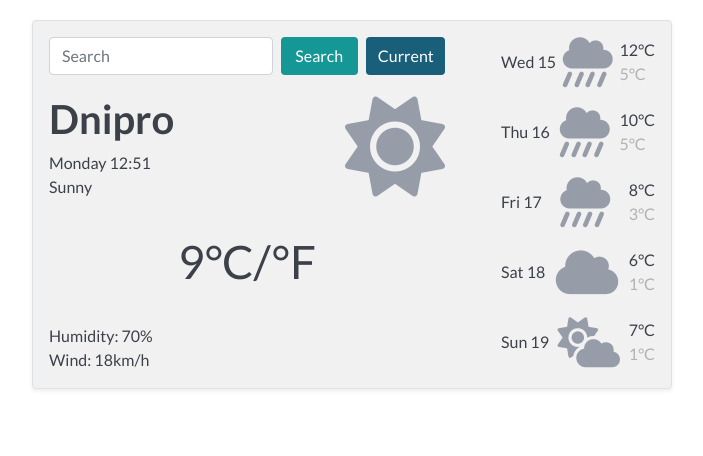
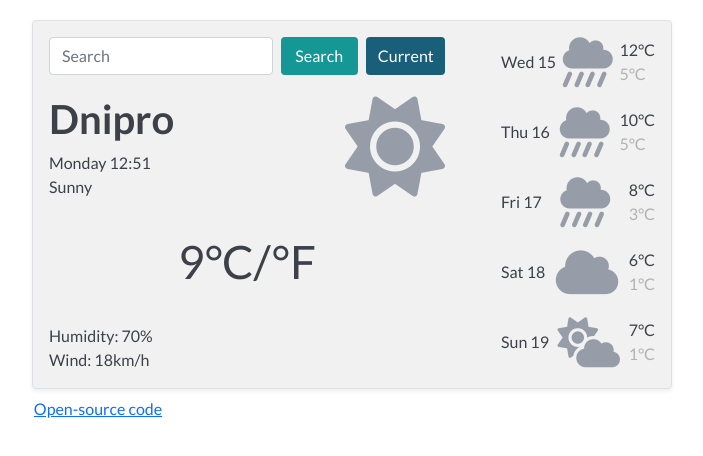
Before and after one commit to seheichenko-anna/weather-app, a plain HTML site: page index.html in a window 1280 px wide. Shown: the whole page, without its empty margins (288-991 px from the left). Drawn offline with nearby package versions, Linux system fonts and the light colour scheme; no server answers.

Commit message:
Added link to GitHub

```diff
--- a/index.html
+++ b/index.html
@@ -96,6 +96,7 @@
     </div>
     </div>
     <script src="./src/main.js"></script>
+    <footer><a href="https://github.com/seheichenko-anna/weather-app.git">Open-source code</a></footer>
 </body>
 
 </html>
--- a/src/style.css
+++ b/src/style.css
@@ -125,3 +125,10 @@ main {
 .search {
     display: flex;
 }
+
+footer {
+    text-align: center;
+    position: relative;
+    bottom: 40px;
+    right: 254px;
+}
```
